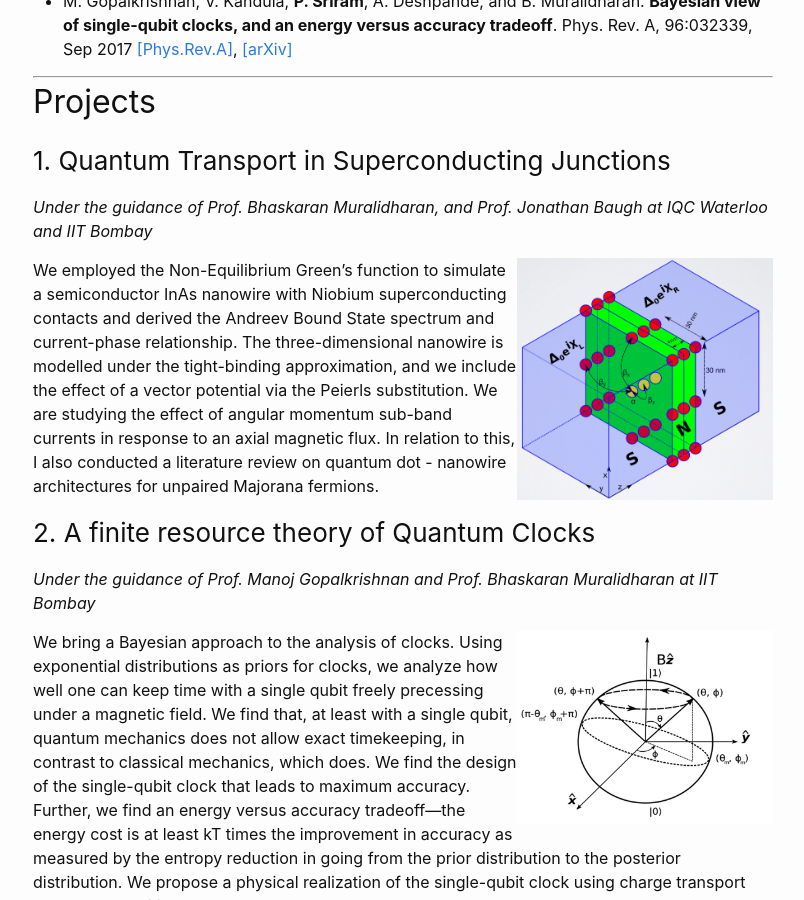
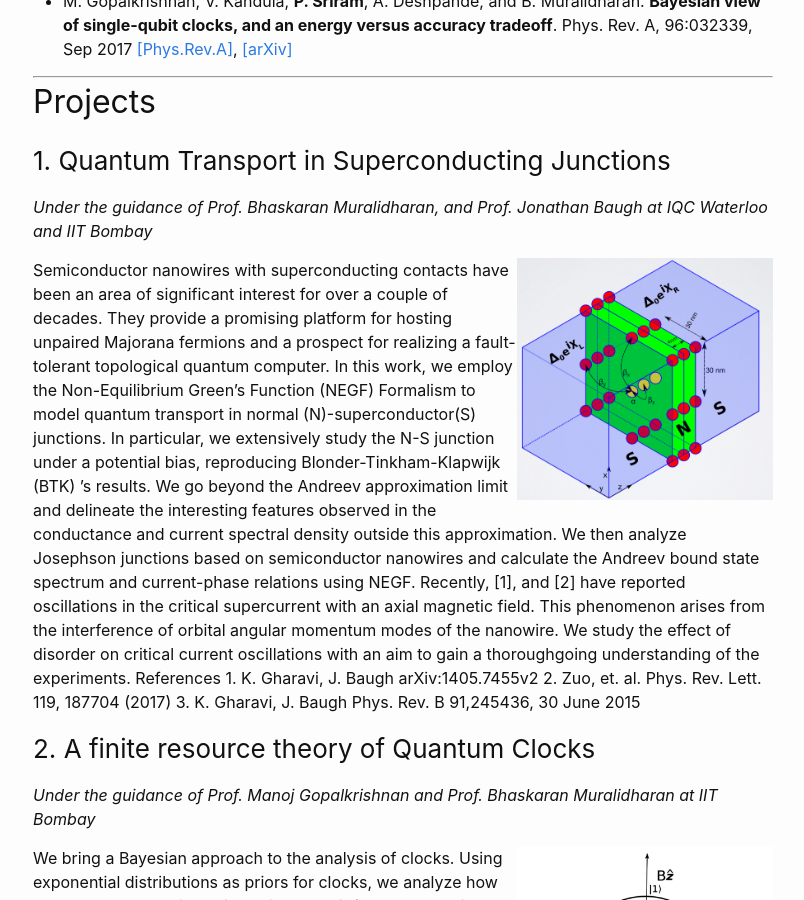
Before and after one commit to praveen5/praveen5.github.io, a Jekyll site: the page built from research.md, in a window 1280 px wide and 900 px high, scrolled down 455 px. Shown: the whole window, without its empty margins (237-1041 px from the left). Built offline with Jekyll 4.4.1, drawn with Linux system fonts in a browser that asks for light colours.

Commit message:
Update research.md

```diff
--- a/research.md
+++ b/research.md
@@ -21,7 +21,12 @@ _This page lists my research projects. For a summary of my academic course proje
 _Under the guidance of Prof. Bhaskaran Muralidharan, and Prof. Jonathan Baugh at IQC Waterloo and IIT Bombay_
 <p>
 <img src="/TB.png" ALIGN = "RIGHT" width="256" title="NanowireModel">
-We employed the Non-Equilibrium Green’s function to simulate a semiconductor InAs nanowire with Niobium superconducting contacts and derived the Andreev Bound State spectrum and current-phase relationship. The three-dimensional nanowire is modelled under the tight-binding approximation, and we include the effect of a vector potential via the Peierls substitution. We are studying the effect of angular momentum sub-band currents in response to an axial magnetic flux. In relation to this, I also conducted a literature review on quantum dot - nanowire architectures for unpaired Majorana fermions.
+Semiconductor nanowires with superconducting contacts have been an area of significant interest for over a couple of decades. They provide a promising platform for hosting unpaired Majorana fermions and a prospect for realizing a fault-tolerant topological quantum computer. In this work, we employ the Non-Equilibrium Green’s Function (NEGF) Formalism to model quantum transport in normal (N)-superconductor(S) junctions. In particular, we extensively study the N-S junction under a potential bias, reproducing  Blonder-Tinkham-Klapwijk (BTK) ’s results. We go beyond the Andreev approximation limit and delineate the interesting features observed in the conductance and current spectral density outside this approximation. We then analyze Josephson junctions based on semiconductor nanowires and calculate the Andreev bound state spectrum and current-phase relations using NEGF. Recently, [1], and [2] have reported oscillations in the critical supercurrent with an axial magnetic field. This phenomenon arises from the interference of orbital angular momentum modes of the nanowire. We study the effect of disorder on critical current oscillations with an aim to gain a thoroughgoing understanding of the experiments.
+
+References
+1. K. Gharavi, J. Baugh arXiv:1405.7455v2
+2. Zuo, et. al. Phys. Rev. Lett. 119, 187704 (2017)
+3. K. Gharavi, J. Baugh Phys. Rev. B 91,245436, 30 June 2015
 </p>
 
 ### 2. A finite resource theory of Quantum Clocks
```
